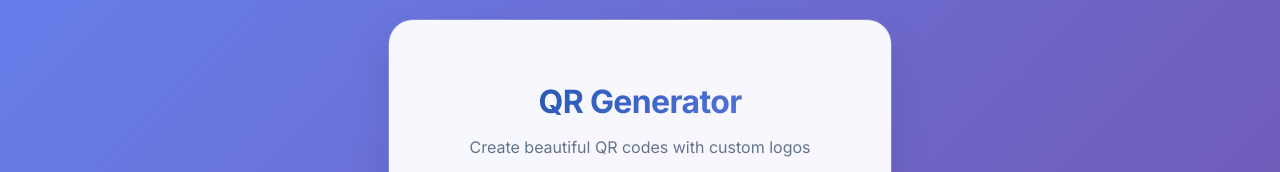
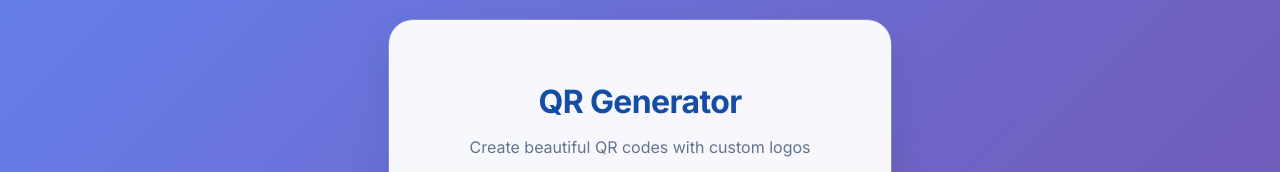
Before and after one commit to Abhishekmn1999/qr-logo-app, a React (Create React App) app: page / in a window 1280 px wide. Shown: the top 172 px of the page. Built offline with nearby package versions, Linux system fonts and the light colour scheme.

Commit message:
Fix heading and button to use QR color, add button animations

```diff
--- a/src/App.js
+++ b/src/App.js
@@ -198,8 +198,12 @@ function App() {
         50% { transform: scale(1.05); }
       }
       @keyframes buttonGlow {
-        0%, 100% { box-shadow: 0 8px 25px rgba(102, 126, 234, 0.4); }
-        50% { box-shadow: 0 12px 35px rgba(102, 126, 234, 0.6), 0 0 20px rgba(102, 126, 234, 0.3); }
+        0%, 100% { transform: translateY(0) scale(1); }
+        50% { transform: translateY(-3px) scale(1.05); }
+      }
+      @keyframes buttonPulse {
+        0%, 100% { box-shadow: 0 8px 25px rgba(0,0,0,0.2); }
+        50% { box-shadow: 0 12px 35px rgba(0,0,0,0.3), 0 0 20px rgba(255,255,255,0.2); }
       }
       @keyframes qrPattern {
         0%, 100% { opacity: 0.1; }
@@ -228,10 +232,7 @@ function App() {
           border: "1px solid rgba(255,255,255,0.2)"
         }}>
           <h1 style={{
-            background: `linear-gradient(135deg, ${qrColor}, #667eea)`,
-            WebkitBackgroundClip: "text",
-            WebkitTextFillColor: "transparent",
-            backgroundClip: "text",
+            color: qrColor,
             marginBottom: 8,
             fontWeight: 700,
             fontSize: 32,
@@ -449,9 +450,7 @@ function App() {
               width: "100%",
               borderRadius: 16,
               border: "none",
-              background: text
-                ? `linear-gradient(135deg, ${qrColor}, #667eea)`
-                : "#e2e8f0",
+              background: text ? qrColor : "#e2e8f0",
               color: text ? "#fff" : "#94a3b8",
               fontWeight: 600,
               fontSize: 16,
@@ -459,7 +458,7 @@ function App() {
               cursor: text ? "pointer" : "not-allowed",
               transition: "all 0.3s ease",
               transform: buttonHover && text ? "translateY(-2px) scale(1.02)" : "translateY(0) scale(1.0)",
-              animation: shake ? "shake 0.41s" : text && buttonHover ? "buttonGlow 2s ease-in-out infinite" : "none",
+              animation: shake ? "shake 0.41s" : text && buttonHover ? "buttonGlow 0.6s ease-in-out infinite, buttonPulse 2s ease-in-out infinite" : "none",
               letterSpacing: "0.5px",
               position: "relative",
               overflow: "hidden"
```
